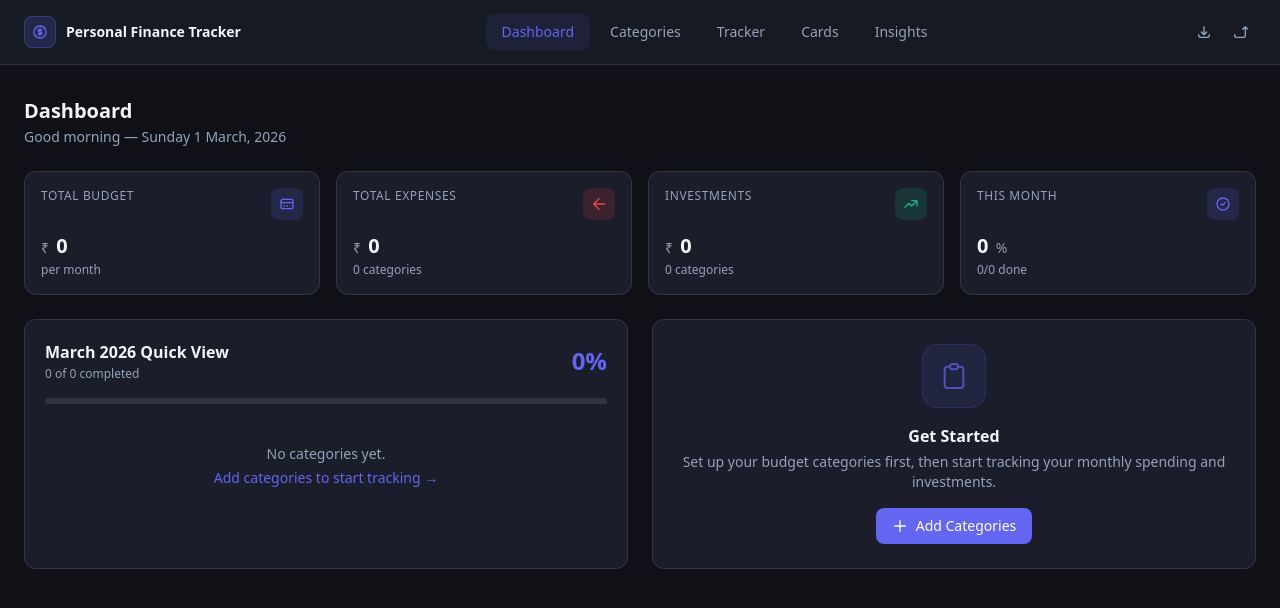
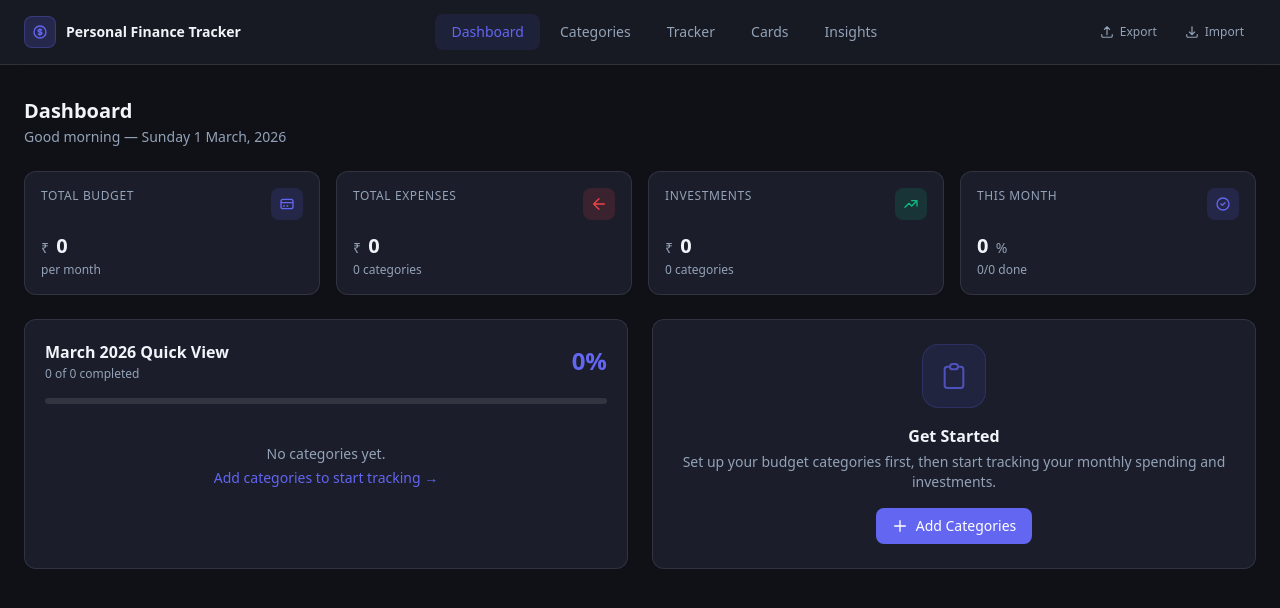
Before and after one commit to dipyamanbiswas07/personal-finance-tracker, a Vue app: page /#/ in a window 1280 px wide. Shown: the top 608 px of the page. Built offline with nearby package versions, Linux system fonts and the light colour scheme.

Commit message:
Fix header layout and improve export/import buttons

```diff
--- a/src/components/layout/AppHeader.vue
+++ b/src/components/layout/AppHeader.vue
@@ -19,38 +19,52 @@
           </RouterLink>
         </nav>
 
-        <!-- Export / Import -->
+        <!-- Right side: export/import + mobile nav -->
         <div class="flex items-center gap-1">
+          <!-- Export / Import (always visible) -->
           <button
-            title="Export data"
-            class="p-2 rounded-lg text-text-muted hover:text-text-primary hover:bg-white/10 transition-colors"
+            title="Export data to file"
+            class="hidden sm:flex items-center gap-1.5 px-3 py-1.5 rounded-lg text-xs font-medium text-text-muted hover:text-text-primary hover:bg-white/10 transition-colors"
             @click="exportData"
           >
+            <svg class="w-3.5 h-3.5" fill="none" viewBox="0 0 24 24" stroke="currentColor" stroke-width="2">
+              <path stroke-linecap="round" stroke-linejoin="round" d="M3 16.5v2.25A2.25 2.25 0 005.25 21h13.5A2.25 2.25 0 0021 18.75V16.5m-13.5-9L12 3m0 0l4.5 4.5M12 3v13.5" />
+            </svg>
+            Export
+          </button>
+          <button
+            title="Import data from file"
+            class="hidden sm:flex items-center gap-1.5 px-3 py-1.5 rounded-lg text-xs font-medium text-text-muted hover:text-text-primary hover:bg-white/10 transition-colors"
+            @click="triggerImport"
+          >
+            <svg class="w-3.5 h-3.5" fill="none" viewBox="0 0 24 24" stroke="currentColor" stroke-width="2">
+              <path stroke-linecap="round" stroke-linejoin="round" d="M3 16.5v2.25A2.25 2.25 0 005.25 21h13.5A2.25 2.25 0 0021 18.75V16.5M16.5 12L12 16.5m0 0L7.5 12m4.5 4.5V3" />
+            </svg>
+            Import
+          </button>
+          <!-- Icon-only on mobile -->
+          <button title="Export" class="sm:hidden p-2 rounded-lg text-text-muted hover:text-text-primary hover:bg-white/10 transition-colors" @click="exportData">
             <svg class="w-4 h-4" fill="none" viewBox="0 0 24 24" stroke="currentColor" stroke-width="2">
-              <path stroke-linecap="round" stroke-linejoin="round" d="M4 16v1a3 3 0 003 3h10a3 3 0 003-3v-1m-4-4l-4 4m0 0l-4-4m4 4V4" />
+              <path stroke-linecap="round" stroke-linejoin="round" d="M3 16.5v2.25A2.25 2.25 0 005.25 21h13.5A2.25 2.25 0 0021 18.75V16.5m-13.5-9L12 3m0 0l4.5 4.5M12 3v13.5" />
             </svg>
           </button>
-          <button
-            title="Import data"
-            class="p-2 rounded-lg text-text-muted hover:text-text-primary hover:bg-white/10 transition-colors"
-            @click="triggerImport"
-          >
+          <button title="Import" class="sm:hidden p-2 rounded-lg text-text-muted hover:text-text-primary hover:bg-white/10 transition-colors" @click="triggerImport">
             <svg class="w-4 h-4" fill="none" viewBox="0 0 24 24" stroke="currentColor" stroke-width="2">
-              <path stroke-linecap="round" stroke-linejoin="round" d="M4 16v1a3 3 0 003 3h10a3 3 0 003-3v-1m-4-8l4-4m0 0l4 4m-4-4v12" />
+              <path stroke-linecap="round" stroke-linejoin="round" d="M3 16.5v2.25A2.25 2.25 0 005.25 21h13.5A2.25 2.25 0 0021 18.75V16.5M16.5 12L12 16.5m0 0L7.5 12m4.5 4.5V3" />
             </svg>
           </button>
           <input ref="fileInput" type="file" accept=".json" class="hidden" @change="importData" />
+
+          <!-- Mobile nav (divider + links, small screens only) -->
+          <div class="flex sm:hidden items-center gap-1 ml-1 pl-2 border-l border-white/10">
+            <RouterLink v-for="link in navLinks" :key="link.to" :to="link.to"
+              class="px-2 py-1.5 rounded-lg text-xs font-medium text-text-muted hover:text-text-primary hover:bg-white/5 transition-colors"
+              active-class="!text-accent !bg-accent/10"
+            >
+              {{ link.label }}
+            </RouterLink>
+          </div>
         </div>
-
-        <!-- Mobile nav -->
-        <nav class="flex sm:hidden items-center gap-1">
-          <RouterLink v-for="link in navLinks" :key="link.to" :to="link.to"
-            class="px-2.5 py-1.5 rounded-lg text-xs font-medium text-text-muted hover:text-text-primary hover:bg-white/5 transition-colors"
-            active-class="!text-accent !bg-accent/10"
-          >
-            {{ link.label }}
-          </RouterLink>
-        </nav>
       </div>
     </div>
   </header>
```
